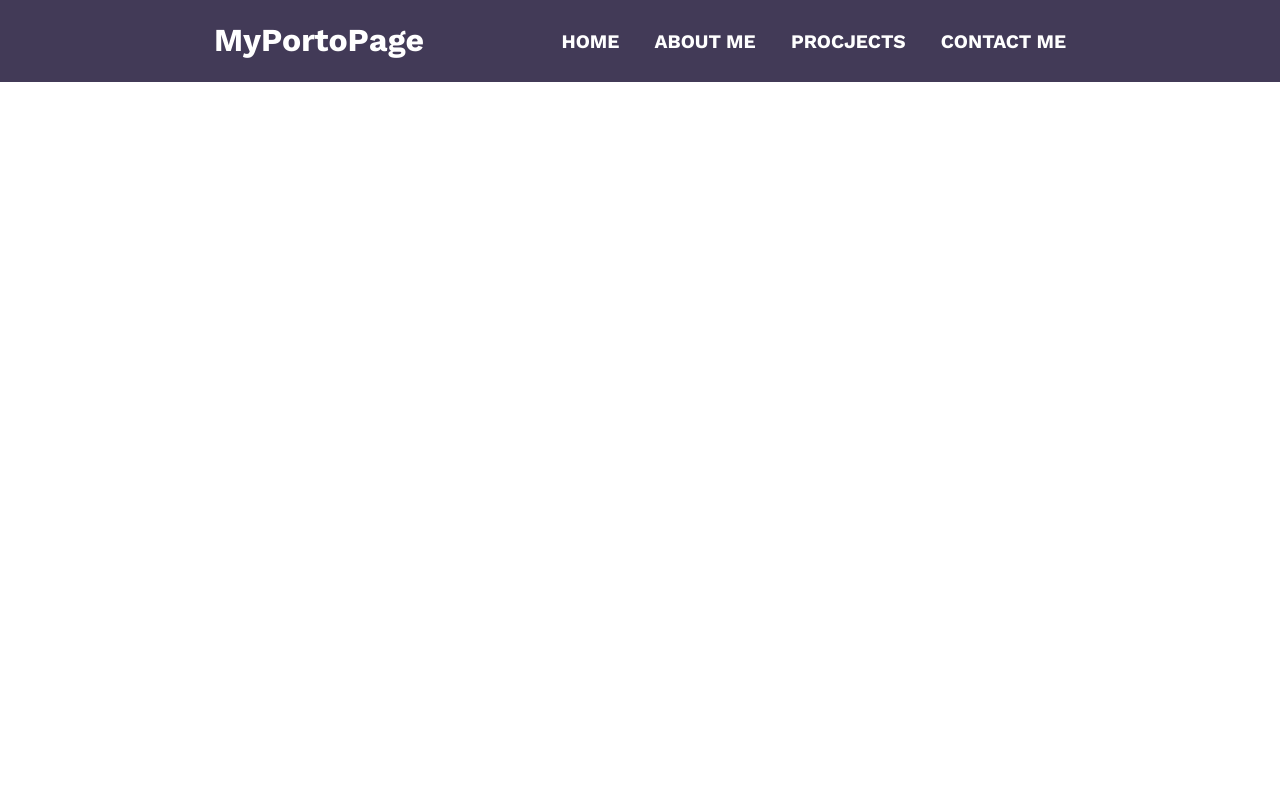
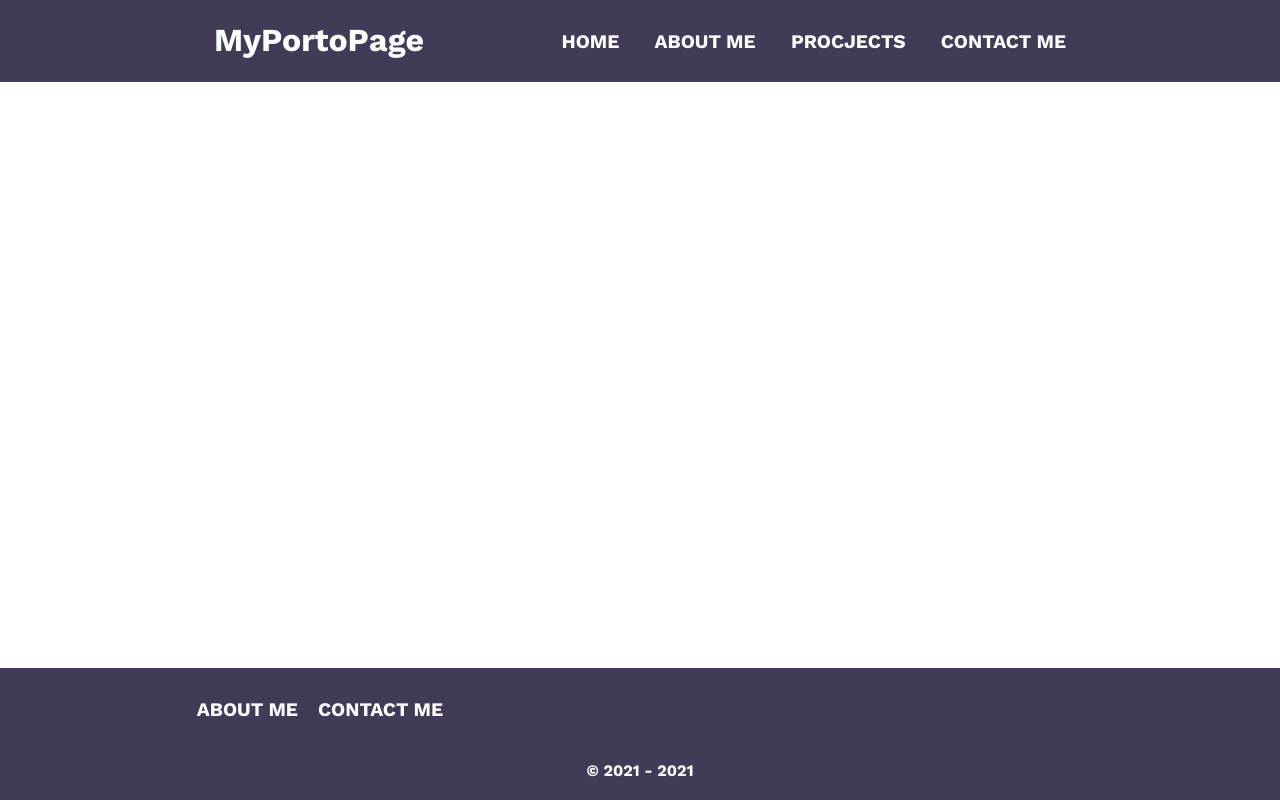
Before and after one commit to Jean-PierreNovak0612/portofolio, a React (Create React App) app: page /#/ in a window 1280 px wide. Built offline with nearby package versions, Linux system fonts and the light colour scheme; the HTML template or start-up script is replaced by a standard one.

Commit message:
Footer styling added

```diff
--- a/src/components/App.js
+++ b/src/components/App.js
@@ -3,7 +3,7 @@ import { HashRouter as Router, Switch, Route } from 'react-router-dom';
 
 import Header from './Header';
 import Footer from './Footer';
-import { NAV_LINKS } from '../data';
+import { NAV_LINKS, FOOTER_LINKS, SOCIAL_LINKS } from '../data';
 
 import '../css/style.css';
 
@@ -14,7 +14,7 @@ const App = () => {
                 <Header links={NAV_LINKS} />
                 <Switch>
                 </Switch>
-                <Footer />
+                <Footer links={FOOTER_LINKS} social={SOCIAL_LINKS} />
             </Router>
         </div>
     )
--- a/src/components/Footer.js
+++ b/src/components/Footer.js
@@ -1,29 +1,31 @@
 import React from 'react';
 import { Link } from 'react-router-dom';
+
+import '../css/Footer.css';
 
 const Footer = ({ links, social }) => {
 
     const renderSocialLinks = () => {
         if(!social) return null;
         return social.map(link => {
-            return <Link to={link.location} className="foorer-link"><i className={`bi bi-${link.title}`} /></Link>
+            return <a key={link.title} target="_blank" href={link.location} className="footer-social-link"><i className={`bi bi-${link.title}`} /></a>
         })
     }
 
     const renderLinks = () => {
         if(!links) return null;
         return links.map(link => {
-            return <Link to={link.location} className="footer-link">{link.title}</Link>
+            return <Link key={link.title} to={link.location} className="footer-link">{link.title}</Link>
         })
     }
 
     return (
         <footer>
             <div>
-                <div className="page-links">
+                <div className="links">
                     {renderLinks()}
                 </div>
-                <div className="social-links">
+                <div className="links">
                     {renderSocialLinks()}
                 </div>
             </div>
--- /dev/null
+++ b/src/css/Footer.css
@@ -0,0 +1,51 @@
+footer {
+	background: var(--navbarFooterBackground);
+	position: fixed;
+	width: 100%;
+	bottom: 0;
+}
+
+.links {
+	display: inline-block;
+	width: 100%;
+	text-align: center;
+	margin: 10px 0;
+	padding: 0 50px;
+}
+
+.footer-social-link,
+.footer-link {
+	color: #fff;
+	padding: 0 20px;
+	font-size: 1.2em;
+}
+
+.footer-link {
+	display: block;
+	padding: 10px 0;
+	text-transform: uppercase;
+	text-decoration: none;
+	margin: 0 10px;
+	font-weight: bolder;
+}
+
+.copyright {
+	text-align: center;
+	margin: 20px 0;
+	color: #fff;
+	font-weight: bolder;
+}
+
+@media (min-width: 992px) {
+	.links {
+		width: 50%;
+		margin-top: 20px;
+	}
+	.footer-link {
+		display: inline-block;
+	}
+
+	.footer-social-link {
+		font-size: 1.5em;
+	}
+}
--- a/src/css/Header.css
+++ b/src/css/Header.css
@@ -1,9 +1,5 @@
-:root {
-	--navbarBackground: rgb(66, 58, 87);
-}
-
 header {
-	background-color: var(--navbarBackground);
+	background-color: var(--navbarFooterBackground);
 	text-align: center;
 	position: fixed;
 	z-index: 100;
@@ -20,7 +16,7 @@ nav {
 	text-align: left;
 	top: 100%;
 	left: 0;
-	background-color: var(--navbarBackground);
+	background-color: var(--navbarFooterBackground);
 	width: 100%;
 	transform: scale(1, 0);
 	transition: transform 500ms ease-in-out 350ms;
@@ -362,7 +358,7 @@ input[type='checkbox'] {
 		position: absolute;
 		top: 100%;
 		border-top: 5px solid #fff;
-		background-color: var(--navbarBackground);
+		background-color: var(--navbarFooterBackground);
 		opacity: 0;
 		visibility: hidden;
 		transition: top 0.3s ease-in-out, opacity 600ms ease-in-out;
--- a/src/css/style.css
+++ b/src/css/style.css
@@ -6,6 +6,10 @@
 	box-sizing: border-box;
 }
 
+:root {
+	--navbarFooterBackground: rgb(66, 58, 87);
+}
+
 body {
 	margin: 0;
 	font-family: 'Work Sans', sans-serif;
--- a/src/data/index.js
+++ b/src/data/index.js
@@ -30,4 +30,30 @@ export const NAV_LINKS = [
         title: "contact me",
         location: "/contact"
     }
+];
+
+export const FOOTER_LINKS = [
+    {
+        title: "about me",
+        location: "/about"
+    },
+    {
+        title: "contact me",
+        location: "/contact"
+    }
+];
+
+export const SOCIAL_LINKS = [
+    {
+        title: "facebook",
+        location: "https://www.facebook.com/jeanpierre.novak.391"
+    },
+    {
+        title: "instagram",
+        location: "https://www.instagram.com/jeanpierrenovak/"
+    },
+    {
+        title: "github",
+        location: "https://github.com/Jean-PierreNovak0612"
+    }
 ]
```
